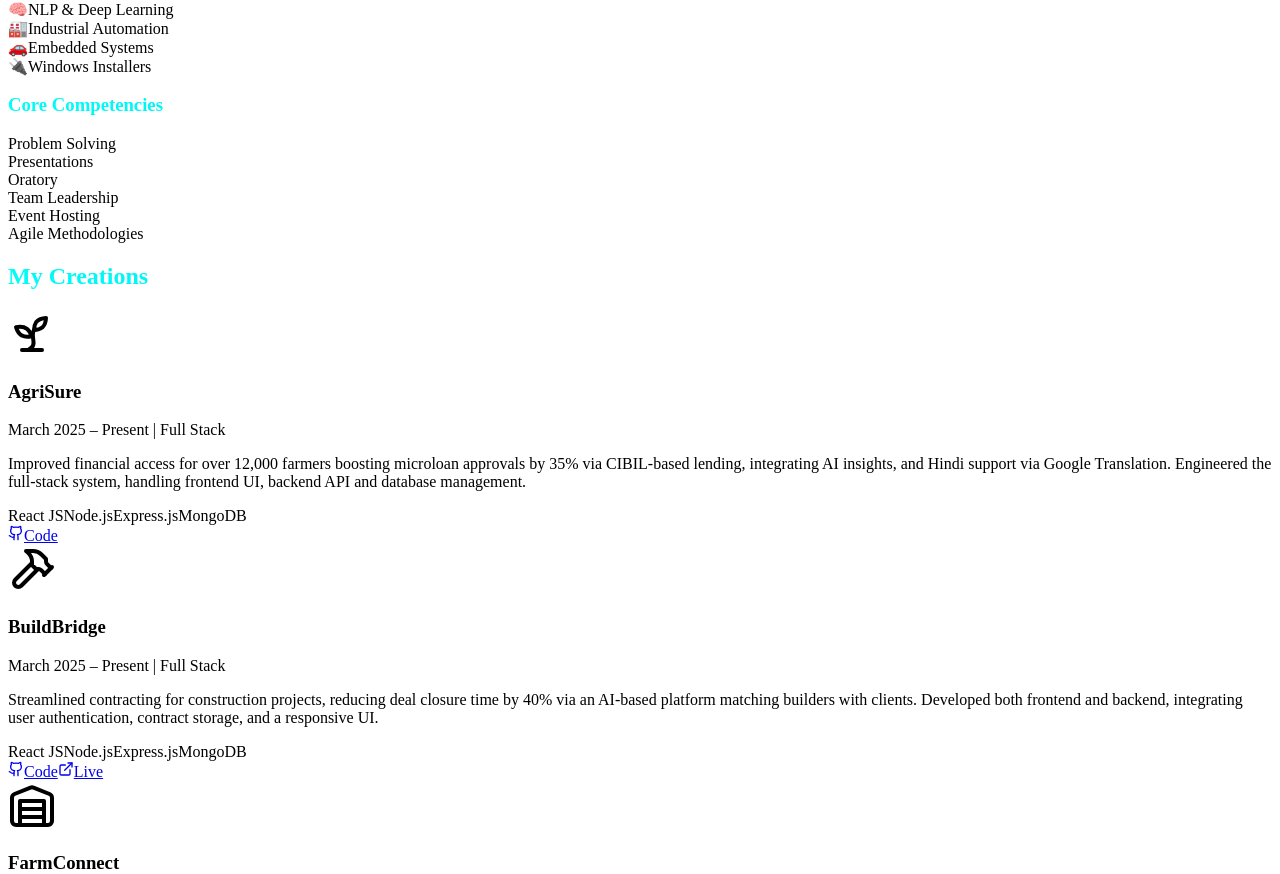
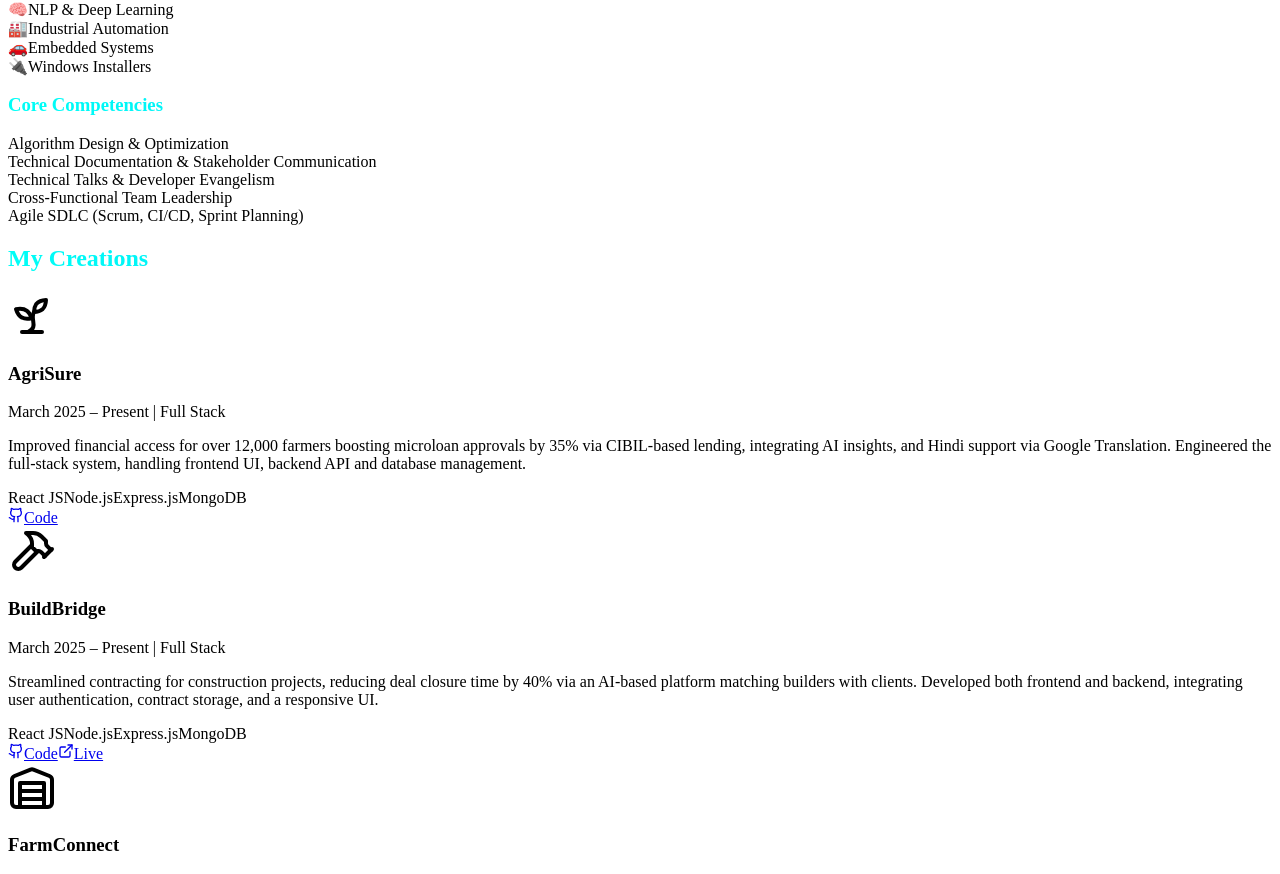
Before and after one commit to shantanu-suman/Portfolio, a React (Vite) app in the folder client/: page / in a window 1280 px wide. Shown: the part 1366-2240 px from the top of the page. Built offline with nearby package versions, Linux system fonts and the light colour scheme.

Commit message:
Updated Tech stack_2

```diff
--- a/client/src/components/tech-stack.tsx
+++ b/client/src/components/tech-stack.tsx
@@ -35,14 +35,14 @@ export default function TechStack() {
     }
   ];
 
-  const coreCompetencies = [
-    "Problem Solving",
-    "Presentations",
-    "Oratory",
-    "Team Leadership",
-    "Event Hosting",
-    "Agile Methodologies"
-  ];
+const coreCompetencies = [
+  "Algorithm Design & Optimization",
+  "Technical Documentation & Stakeholder Communication",
+  "Technical Talks & Developer Evangelism",
+  "Cross-Functional Team Leadership",
+  "Agile SDLC (Scrum, CI/CD, Sprint Planning)"
+];
+
 
   return (
     <section id="tech" className="py-20 bg-secondary/50">
```
Also changed, not shown: 2 other files (tests, documents, lock files or other folders).
